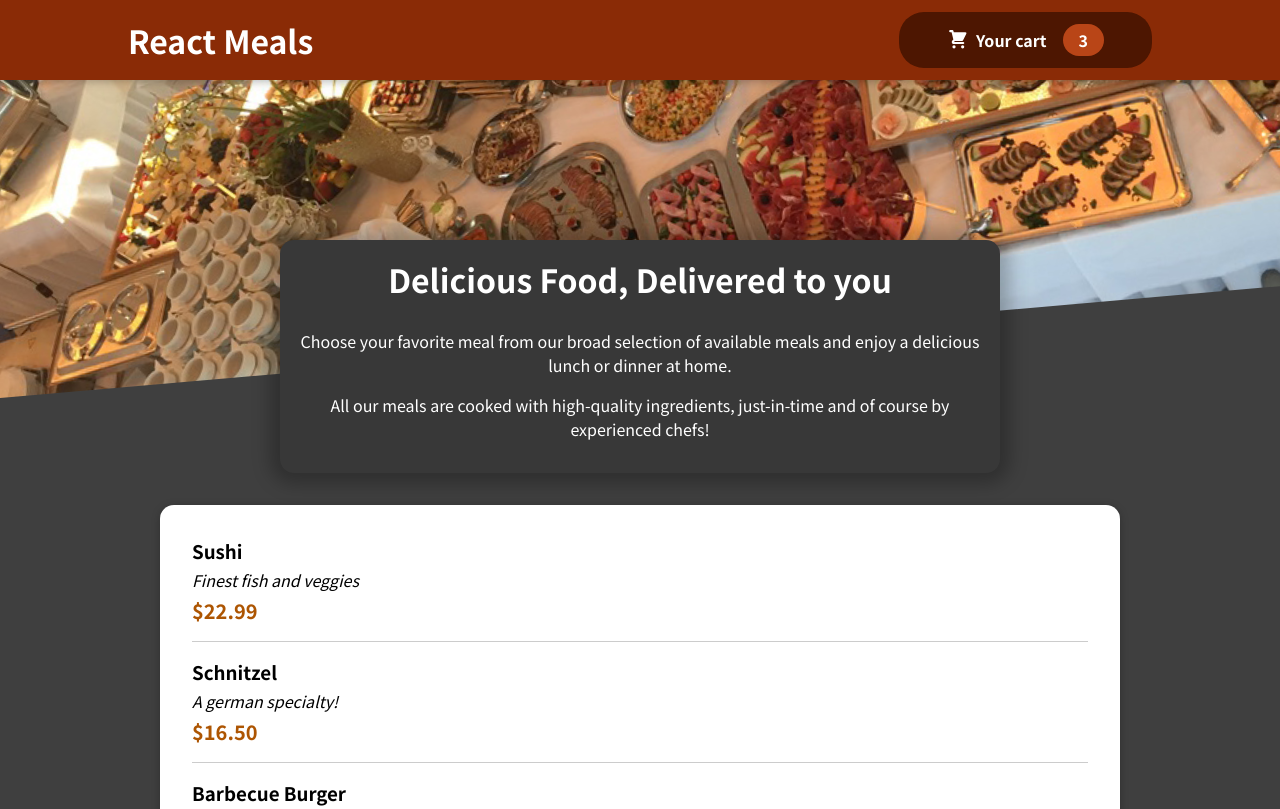
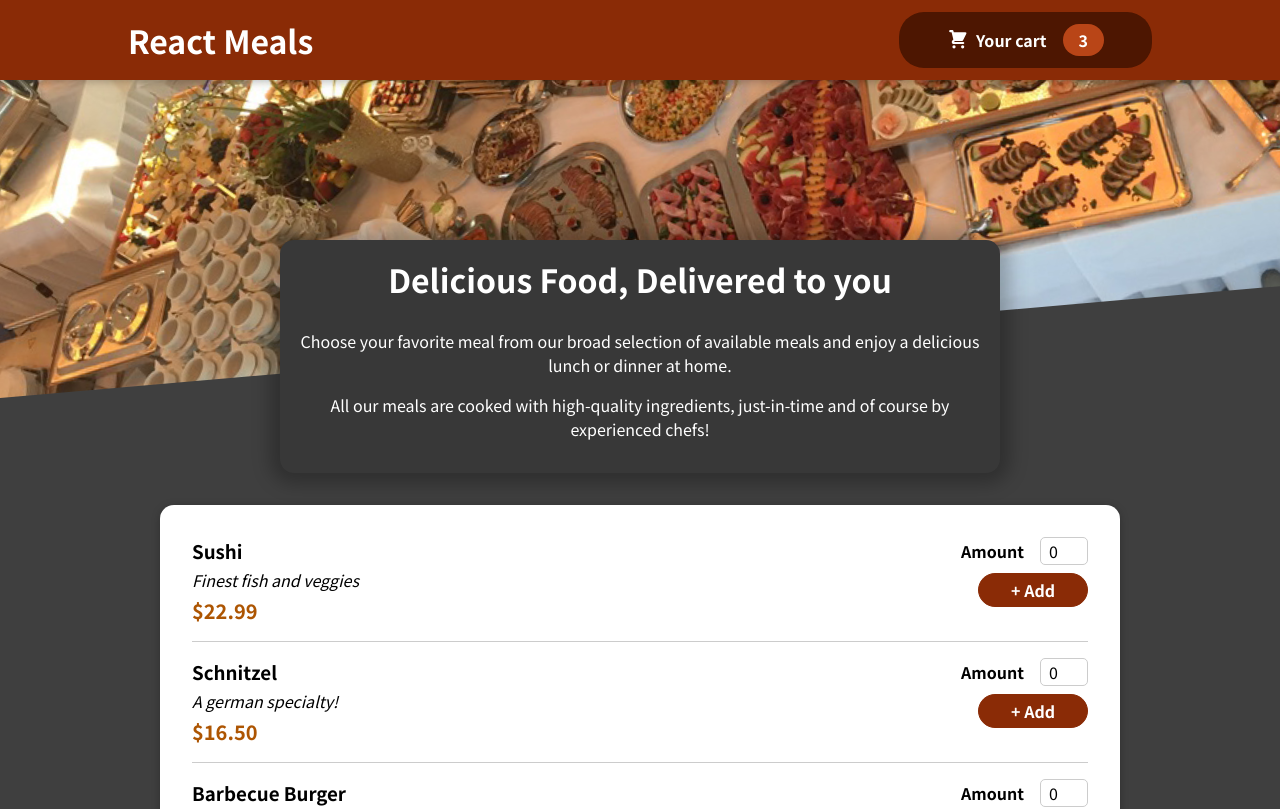
Before and after one commit to vysk/food-order-app, a React (Create React App) app: page / in a window 1280 px wide. Shown: the top 809 px of the page. Built offline with nearby package versions, Linux system fonts and the light colour scheme.

Commit message:
Added Meal items and related components

```diff
--- a/src/components/Meals/AvailableMeals.js
+++ b/src/components/Meals/AvailableMeals.js
@@ -32,6 +32,7 @@
 const AvailableMeals = () => {
   const mealsList = DUMMY_MEALS.map((meal) => (
     <MealItem
+      id={meal.id}
       key={meal.id}
       name={meal.name}
       description={meal.description}
--- a/src/components/Meals/MealItem/MealItem.js
+++ b/src/components/Meals/MealItem/MealItem.js
@@ -1,5 +1,5 @@
 import styles from './MealItem.module.css';
-
+import MealItemForm from './MealItemForm';
 const MealItem = (props) => {
   const price = `$${props.price.toFixed(2)}`;
   return (
@@ -9,7 +9,9 @@
         <div className={styles.description}>{props.description}</div>
         <div className={styles.price}>{price}</div>
       </div>
-      <div></div>
+      <div>
+        <MealItemForm id={props.id} />
+      </div>
     </li>
   );
 };
--- a/src/components/Meals/MealItem/MealItemForm.js
+++ b/src/components/Meals/MealItem/MealItemForm.js
@@ -0,0 +1,22 @@
+import styles from './MealItemForm.module.css';
+import Input from '../../UI/Input';
+const MealItemForm = (props) => {
+  return (
+    <form className={styles.form}>
+      <Input
+        label='Amount'
+        input={{
+          id: 'amount_' + props.id,
+          type: 'number',
+          min: '0',
+          max: '5',
+          step: '1',
+          defaultValue: '0',
+        }}
+      />
+      <button>+ Add</button>
+    </form>
+  );
+};
+
+export default MealItemForm;
--- /dev/null
+++ b/src/components/Meals/MealItem/MealItemForm.module.css
@@ -0,0 +1,20 @@
+.form {
+    text-align: right;
+}
+
+.form button {
+    font: inherit;
+    cursor: pointer;
+    background-color: #8a2b06;
+    border: 1px solid #8a2b06;
+    color: white;
+    padding: 0.25rem 2rem;
+    border-radius: 20px;
+    font-weight: bold;
+}
+
+.form button:hover,
+.form button:active {
+    background-color: #641e03;
+    border-color: #641e03;
+}
--- /dev/null
+++ b/src/components/UI/Input.js
@@ -0,0 +1,10 @@
+import styles from './Input.module.css';
+const Input = (props) => {
+  return (
+    <div className={styles.input}>
+      <label htmlFor={props.input.id}>{props.label}</label>
+      <input id={props.input.id} {...props.input}></input>
+    </div>
+  );
+};
+export default Input;
--- /dev/null
+++ b/src/components/UI/Input.module.css
@@ -0,0 +1,18 @@
+.input {
+    display: flex;
+    align-items: center;
+    margin-bottom: 0.5rem;
+}
+
+.input label {
+    font-weight: bold;
+    margin-right: 1rem;
+}
+
+.input input {
+    width: 3rem;
+    border-radius: 5px;
+    border: 1px solid #ccc;
+    font: inherit;
+    padding-left: 0.5rem;
+}
```
